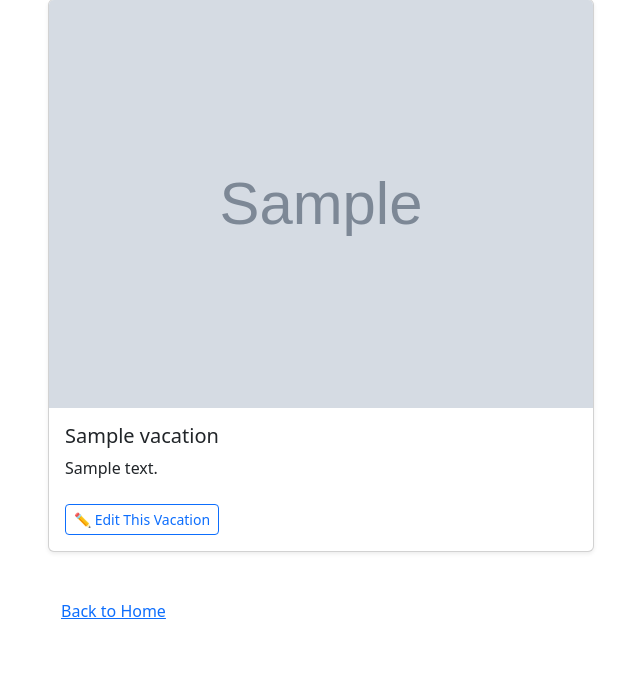
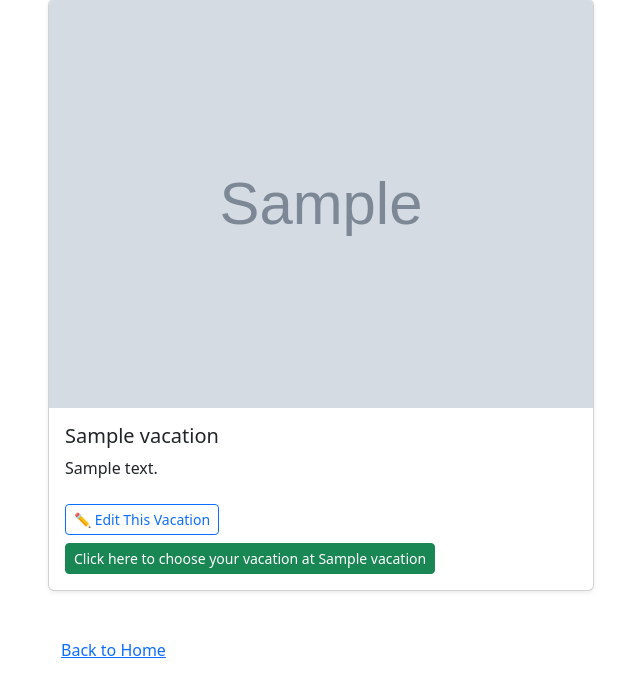
Before and after one commit to eladgnr/vacations, a Django app: a page that uses vacations/templates/vacations/country_detail.html in a window 1280 px wide. Shown: the part 144-837 px from the top of the page, without its empty margins (34-674 px from the left). Before the commit the page ends 763 px from the top, so only its background shows below. Run offline with Django 5.2, Linux system fonts and the light colour scheme; a user stored in the database is signed in; tables that the repository leaves empty hold one stand-in row (values such as "Sample post"); grey boxes marked "Sample" are stand-in pictures; parts of the project's set-up code (start-up, migrations or seed data) failed here and were passed over.

Commit message:
added button to set vacation & set vacation page

```diff
--- a/vacations/templates/vacations/country_detail.html
+++ b/vacations/templates/vacations/country_detail.html
@@ -24,6 +24,10 @@
                         ✏️ Edit This Vacation
                     </a>
                     {% endif %}
+
+                    <a href="{% url 'choose_vacation' vacation.id %}" class="btn btn-success btn-sm mt-2">
+                        Click here to choose your vacation at {{ vacation.title }}
+                    </a>
                 </div>
             </div>
         </div>
--- a/vacations/urls.py
+++ b/vacations/urls.py
@@ -9,4 +9,6 @@ urlpatterns = [
          views.country_detail, name='country_detail'),
     path('vacation/<int:pk>/edit/',
          VacationUpdateView.as_view(), name='vacation_edit'),
+    path('vacation/<int:vacation_id>/choose/',
+         views.choose_vacation, name='choose_vacation'),
 ]
--- a/vacations/views.py
+++ b/vacations/views.py
@@ -9,6 +9,7 @@ from django.contrib.auth.mixins import UserPassesTestMixin
 from .forms import CustomUserCreationForm
 
 
+@login_required
 def home(request):
     if not request.user.is_authenticated:
         return render(request, "vacations/landing.html")  # Landing for guests
@@ -34,6 +35,7 @@ def register(request):
     return render(request, "vacations/register.html", {"form": form})
 
 
+@login_required
 def country_detail(request, country_name):
     country = get_object_or_404(Country, name__iexact=country_name)
     vacation_options = country.vacations.all()
@@ -75,3 +77,9 @@ class VacationUpdateView(UserPassesTestMixin, UpdateView):
         messages.error(
             self.request, "Form is invalid. Please check your inputs ❌")
         return self.render_to_response(self.get_context_data(form=form))
+
+
+@login_required
+def choose_vacation(request, vacation_id):
+    vacation = get_object_or_404(Vacation, id=vacation_id)
+    return render(request, 'vacations/choose_vacation.html', {'vacation': vacation})
```
Also changed, not shown: vacations/templates/vacations/choose_vacation.html (added, +8 -0 lines).
